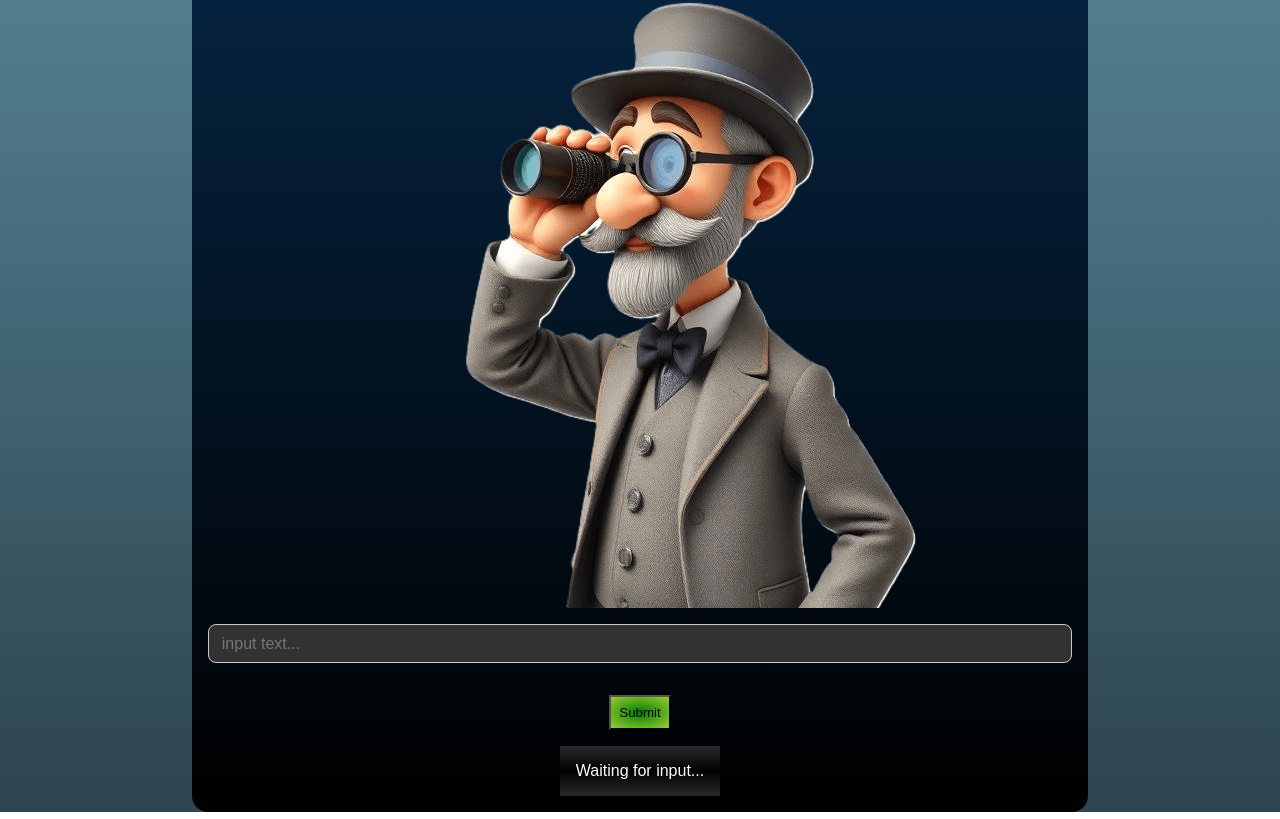
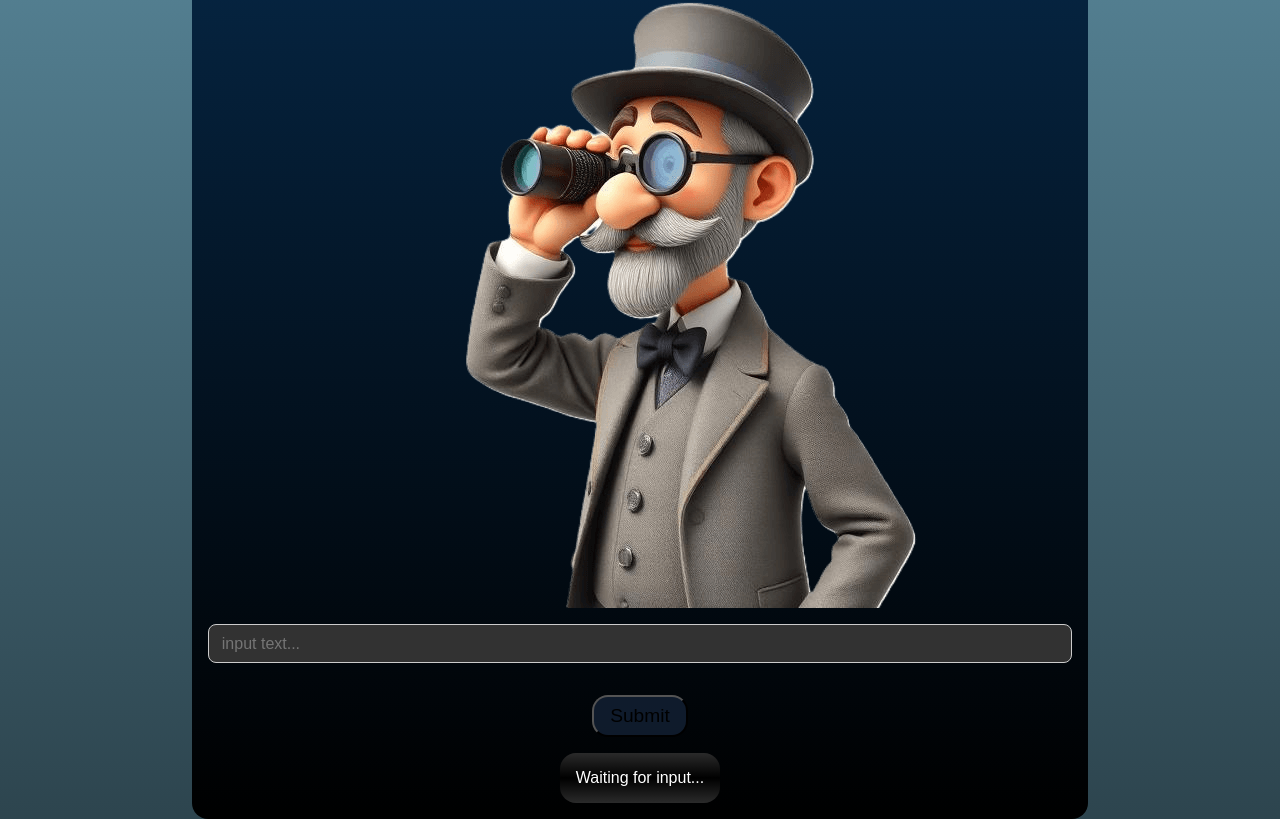
Before and after one commit to hemingus/ai-dashboard, a Next.js app: page /chat in a window 1280 px wide. Shown: the part 227-1046 px from the top of the page. Built offline with nearby package versions, Linux system fonts and the light colour scheme.

Commit message:
change chat submit button style

```diff
--- a/src/app/chat/OpenAI/OpenAItest.module.css
+++ b/src/app/chat/OpenAI/OpenAItest.module.css
@@ -1,18 +1,22 @@
 .openAItestButton {
-    background: radial-gradient(green, yellowgreen);
-    padding: 0.5rem;
+    background-color: rgba(30,50,80,0.5);
+    padding: 0.5rem 1rem;
     cursor: pointer;
+    border-radius: 1rem;
+    font-size: 1.2rem;
 }
 
 .openAItestButton:hover {
-    background: radial-gradient(green, greenyellow);
-
+    background-color: rgba(0, 102, 255, 0.5);
+    transition: 0.2s ease-out;
+    transform: scale(105%);
 }
 
 .openAItestResponse {
     background: linear-gradient(grey -100%, black 50%, grey 200%);
     color: white;
     padding: 1rem;
+    border-radius: 1rem;
 }
 
 .speakButton {
```
